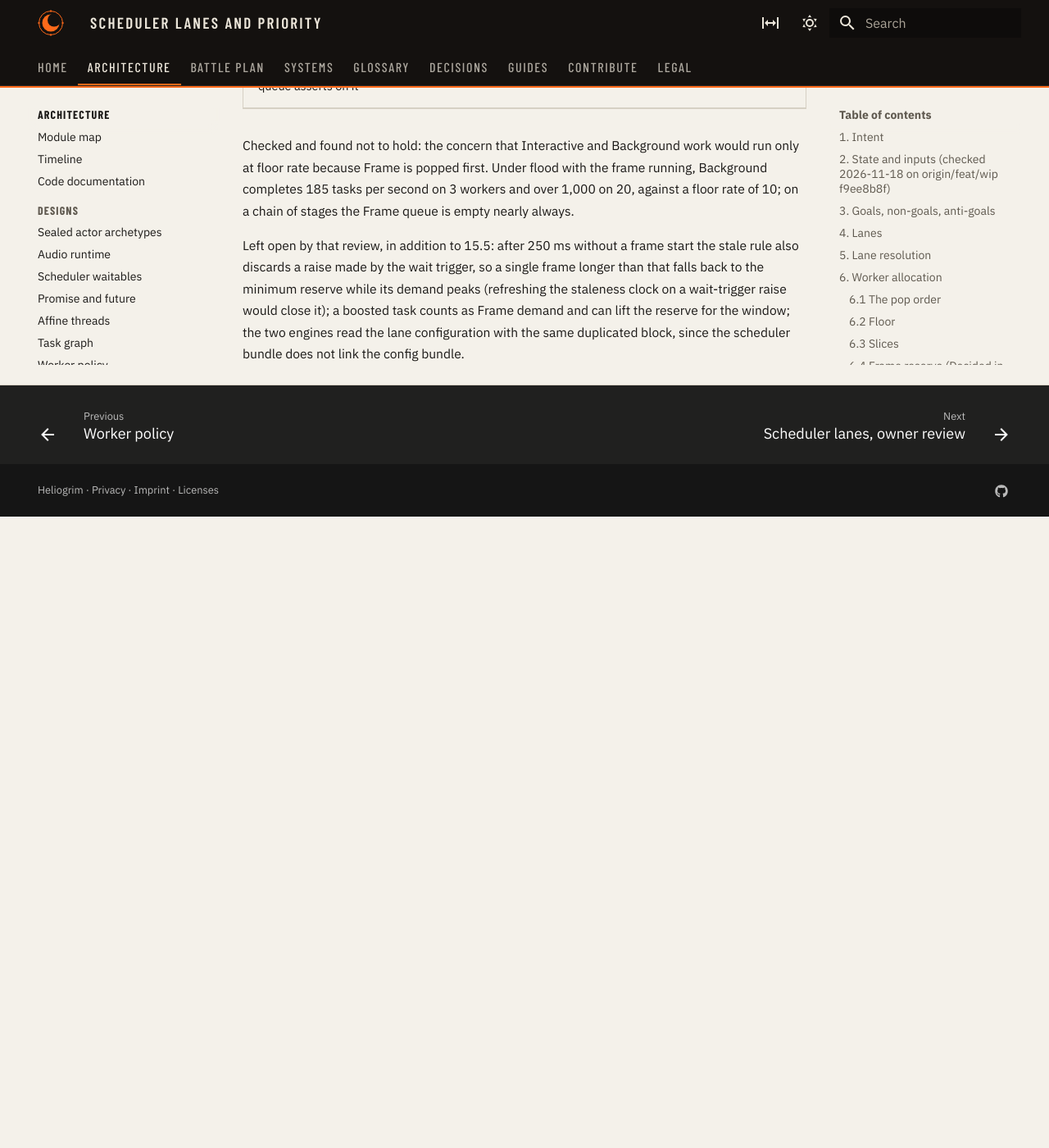
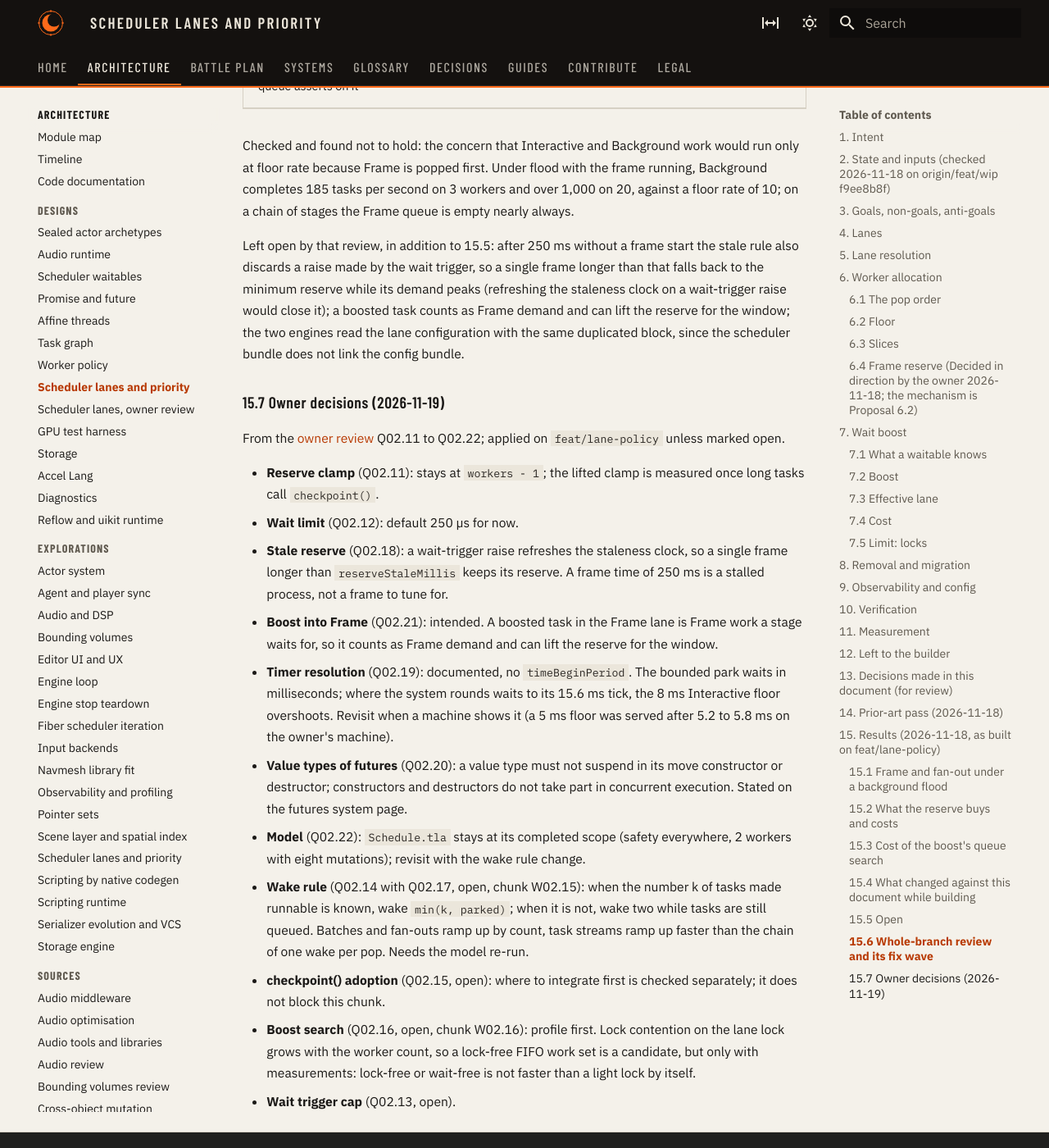
Before and after one commit to Heliogrim/Heliogrim-Pages, an MkDocs documentation site: the page built from docs/architecture/lane-policy-design.md, in a window 1280 px wide and 1400 px high, scrolled down 24001 px. Shown: the whole window at 82% size. Built offline with MkDocs 1.6.1 and Material for MkDocs 9.7.7, drawn with Linux system fonts in a browser that asks for light colours; before the commit the page ends 24631 px from its top, so only the background shows below that; some of the changed text lies outside the part shown.

Commit message:
docs(concurrency): record W02.14 owner decisions

```diff
--- a/docs/architecture/lane-policy-design.md
+++ b/docs/architecture/lane-policy-design.md
@@ -151,7 +151,7 @@ So the cap holds before the fan-out arrives. The schedule keeps a **Frame reserv
 
 What it costs: reserved workers idle during the narrow parts of the frame. That is "background falls behind, never the frame" (**Decided**, exploration 3.5). What it bounds: a fan-out no wider than the reserve is picked up at wake latency whether or not the lower lanes cooperate; a wider one waits for the excess only.
 
-- **Wait trigger** (added after the prior-art pass, [exploration](lane-policy-exploration.md) 6.2): the peak count predicts, it does not observe. `push` stamps a Frame task with the time; a worker that pops a Frame task which waited longer than `frameWaitLimit` (start value 100 µs) while `lowerRunning > 0` raises the reserve by one at once and records that value as the frame's peak, so the ring holds it for the window. The reserve thus goes up immediately on a peak or on an observed wait and comes down only when 8 frames in a row needed less. `Schedule::frameWaitMax()` exposes the longest Frame wait since the last roll.
+- **Wait trigger** (added after the prior-art pass, [exploration](lane-policy-exploration.md) 6.2): the peak count predicts, it does not observe. `push` stamps a Frame task with the time; a worker that pops a Frame task which waited longer than `frameWaitLimit` (default 250 µs, owner 2026-11-19; start value was 100 µs) while `lowerRunning > 0` raises the reserve by one at once and records that value as the frame's peak, so the ring holds it for the window. The reserve thus goes up immediately on a peak or on an observed wait and comes down only when 8 frames in a row needed less. `Schedule::frameWaitMax()` exposes the longest Frame wait since the last roll.
 - **Wake at a Frame push** (same pass, 6.3): `LanePolicyConfig::wakeOnFramePush` makes a Frame push from a worker wake one parked worker, so k children wake up to k helpers directly instead of through the cascade. An extra wake cannot lose work in the park protocol (a spurious return is already part of the model), so `Schedule.tla` needs no new case. Off to start; the default is whichever gives the lower fan-out pickup p99 in the sweep.
 - Config key `eLaneReserve`: 0 selects the demand-sized reserve (default); a value above 0 fixes it (clamped to `workers - 1`), for comparison and for a machine where the owner wants to pin it.
 - Wake-up of the reserved workers at a fan-out is the existing cascade: the pushing worker wakes one peer when it pops, each woken worker wakes the next. For 8 children that is a chain of up to 7 wakes. The benchmark reports pickup latency separately so this shows; the wake protocol is not changed here. If the chain turns out to be the limit, waking on a worker push is a worker policy change with its own model update.
@@ -424,3 +424,19 @@ One reviewer read the branch as a whole after the nine tasks; one fix wave follo
 Checked and found not to hold: the concern that Interactive and Background work would run only at floor rate because Frame is popped first. Under flood with the frame running, Background completes 185 tasks per second on 3 workers and over 1,000 on 20, against a floor rate of 10; on a chain of stages the Frame queue is empty nearly always.
 
 Left open by that review, in addition to 15.5: after 250 ms without a frame start the stale rule also discards a raise made by the wait trigger, so a single frame longer than that falls back to the minimum reserve while its demand peaks (refreshing the staleness clock on a wait-trigger raise would close it); a boosted task counts as Frame demand and can lift the reserve for the window; the two engines read the lane configuration with the same duplicated block, since the scheduler bundle does not link the config bundle.
+
+### 15.7 Owner decisions (2026-11-19)
+
+From the [owner review](lane-policy-review.md) Q02.11 to Q02.22; applied on `feat/lane-policy` unless marked open.
+
+- **Reserve clamp** (Q02.11): stays at `workers - 1`; the lifted clamp is measured once long tasks call `checkpoint()`.
+- **Wait limit** (Q02.12): default 250 µs for now.
+- **Stale reserve** (Q02.18): a wait-trigger raise refreshes the staleness clock, so a single frame longer than `reserveStaleMillis` keeps its reserve. A frame time of 250 ms is a stalled process, not a frame to tune for.
+- **Boost into Frame** (Q02.21): intended. A boosted task in the Frame lane is Frame work a stage waits for, so it counts as Frame demand and can lift the reserve for the window.
+- **Timer resolution** (Q02.19): documented, no `timeBeginPeriod`. The bounded park waits in milliseconds; where the system rounds waits to its 15.6 ms tick, the 8 ms Interactive floor overshoots. Revisit when a machine shows it (a 5 ms floor was served after 5.2 to 5.8 ms on the owner's machine).
+- **Value types of futures** (Q02.20): a value type must not suspend in its move constructor or destructor; constructors and destructors do not take part in concurrent execution. Stated on the futures system page.
+- **Model** (Q02.22): `Schedule.tla` stays at its completed scope (safety everywhere, 2 workers with eight mutations); revisit with the wake rule change.
+- **Wake rule** (Q02.14 with Q02.17, open, chunk W02.15): when the number k of tasks made runnable is known, wake `min(k, parked)`; when it is not, wake two while tasks are still queued. Batches and fan-outs ramp up by count, task streams ramp up faster than the chain of one wake per pop. Needs the model re-run.
+- **checkpoint() adoption** (Q02.15, open): where to integrate first is checked separately; it does not block this chunk.
+- **Boost search** (Q02.16, open, chunk W02.16): profile first. Lock contention on the lane lock grows with the worker count, so a lock-free FIFO work set is a candidate, but only with measurements: lock-free or wait-free is not faster than a light lock by itself.
+- **Wait trigger cap** (Q02.13, open).
```
Also changed, not shown: docs/architecture/lane-policy-review.md (+17 -0 lines), docs/systems/scheduler/futures.md (+1 -0 lines).
